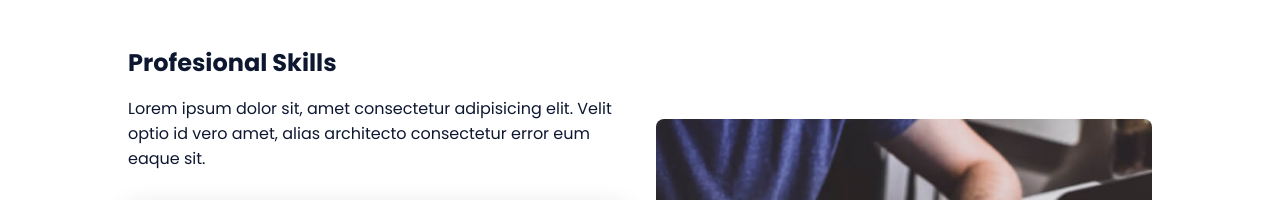
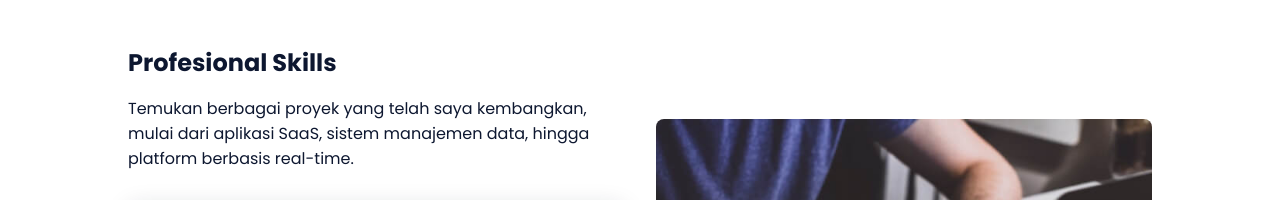
Before and after one commit to mrsanjaya/mrsanjaya.github.io, a plain HTML site: page index.html in a window 1280 px wide. Shown: the part 1472-1672 px from the top of the page. Drawn offline with nearby package versions, Linux system fonts and the light colour scheme.

Commit message:
Update index.html

```diff
--- a/index.html
+++ b/index.html
@@ -88,7 +88,7 @@ Dengan latar belakang di Rekayasa Perangkat Lunak, saya telah membangun berbagai
                 <div class="skills__container bd-grid">
                     <div>
                         <h2 class="skills__subtitle">Profesional Skills</h2>
-                        <p class="skills__text">Lorem ipsum dolor sit, amet consectetur adipisicing elit. Velit optio id vero amet, alias architecto consectetur error eum eaque sit.</p>
+                        <p class="skills__text">Temukan berbagai proyek yang telah saya kembangkan, mulai dari aplikasi SaaS, sistem manajemen data, hingga platform berbasis real-time.</p>
                         <div class="skills__data">
                             <div class="skills__names">
                                 <i class='bx bxl-html5 skills__icon'></i>
```
